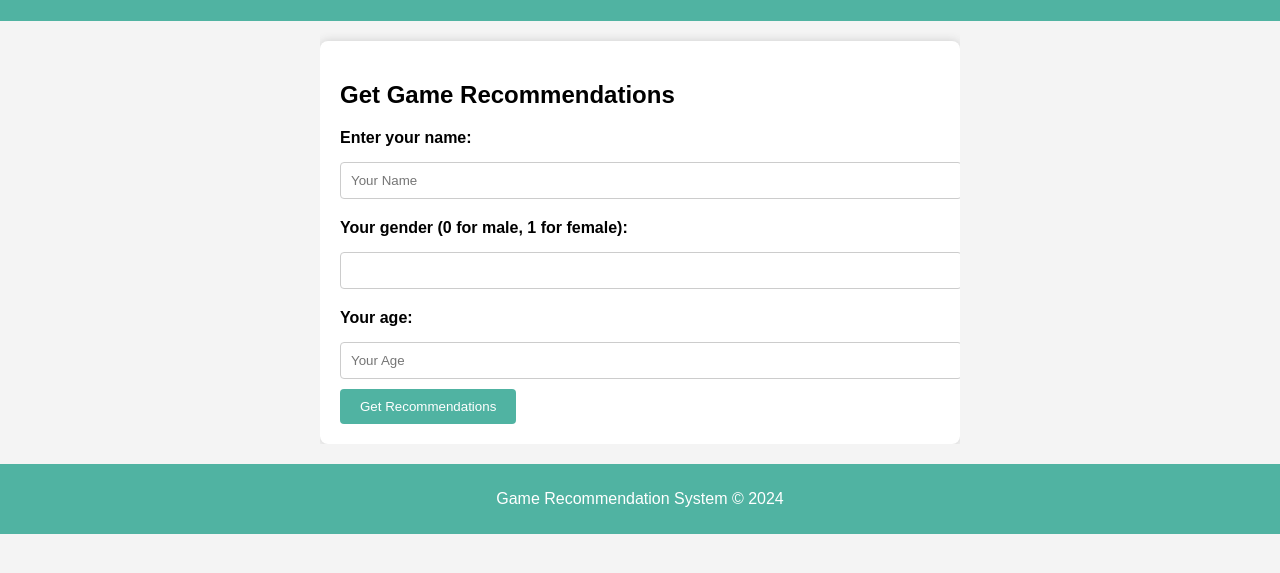
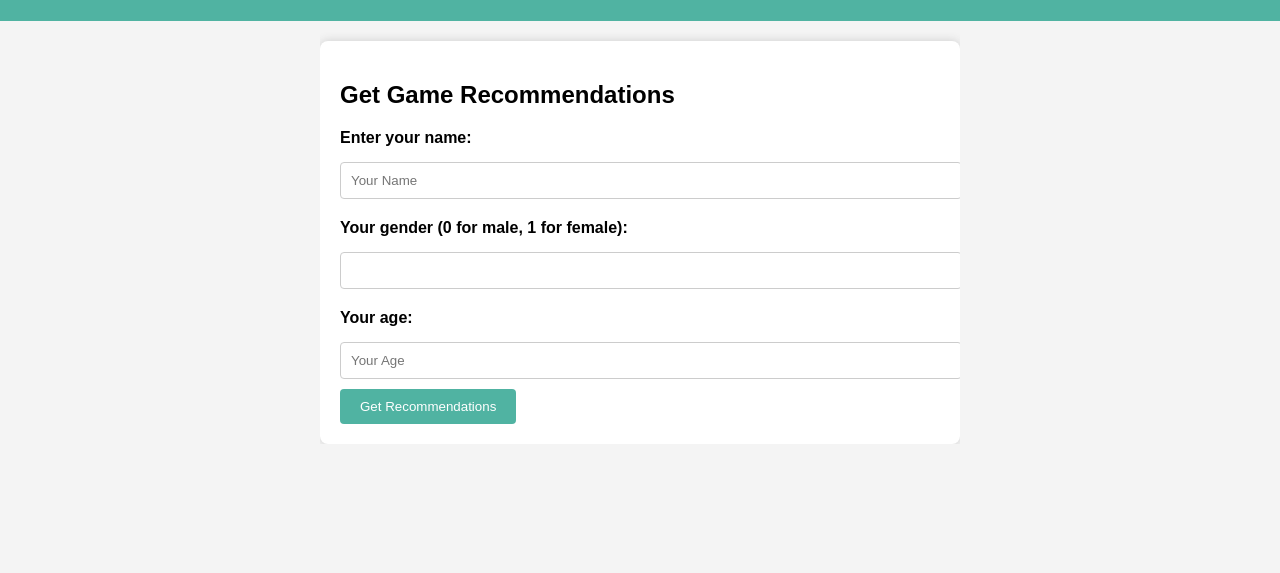
Before and after one commit to Bennetth09/Video-Game, a plain HTML site: page index.html in a window 1280 px wide. Shown: the part 99-672 px from the top of the page. Drawn offline with Linux system fonts and the light colour scheme.

Commit message:
Update index.html

```diff
--- a/index.html
+++ b/index.html
@@ -90,9 +90,6 @@
     </form>
 </div>
 
-<footer>
-    <p>Game Recommendation System © 2024</p>
-</footer>
 
 </body>
 </html>
```
